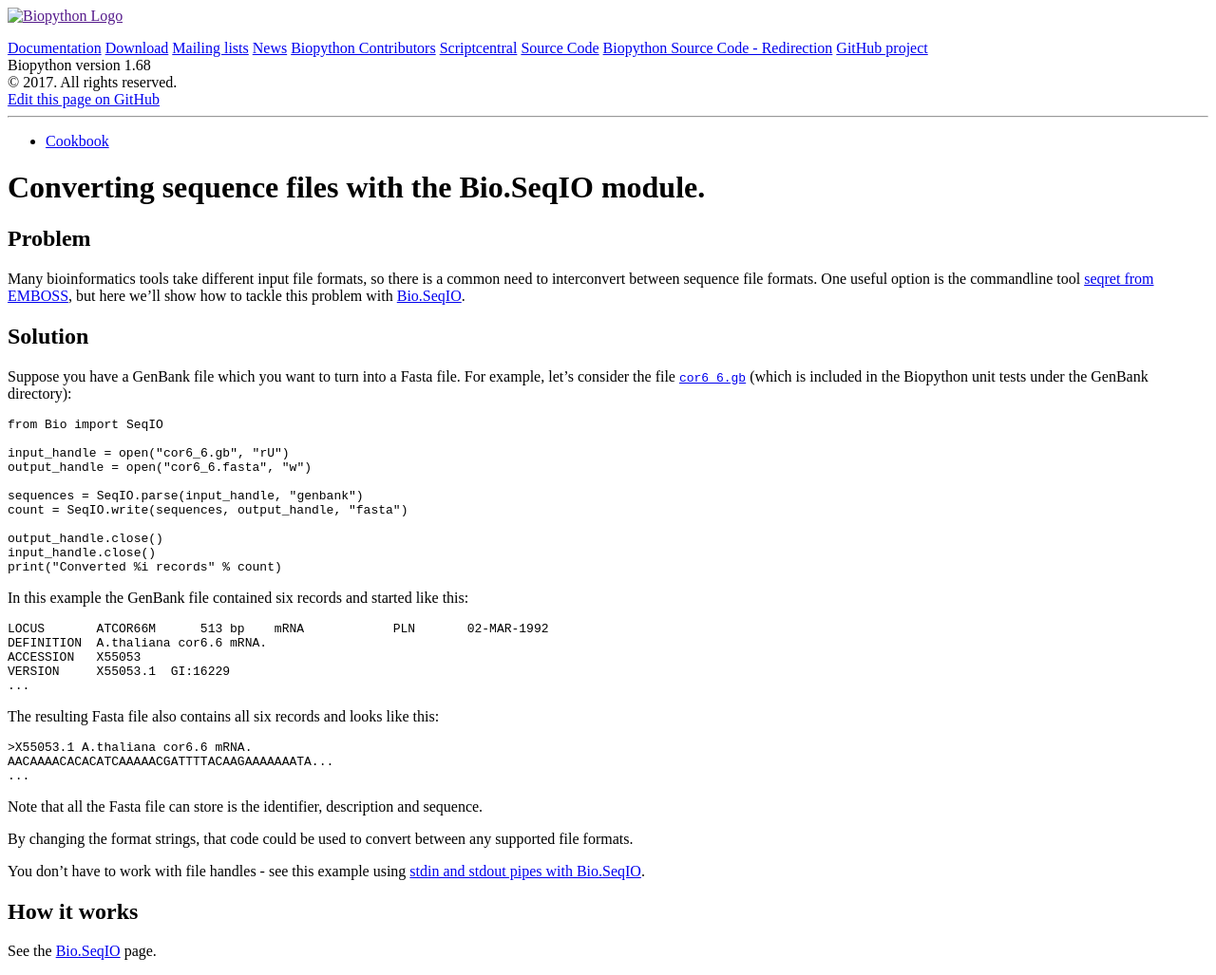
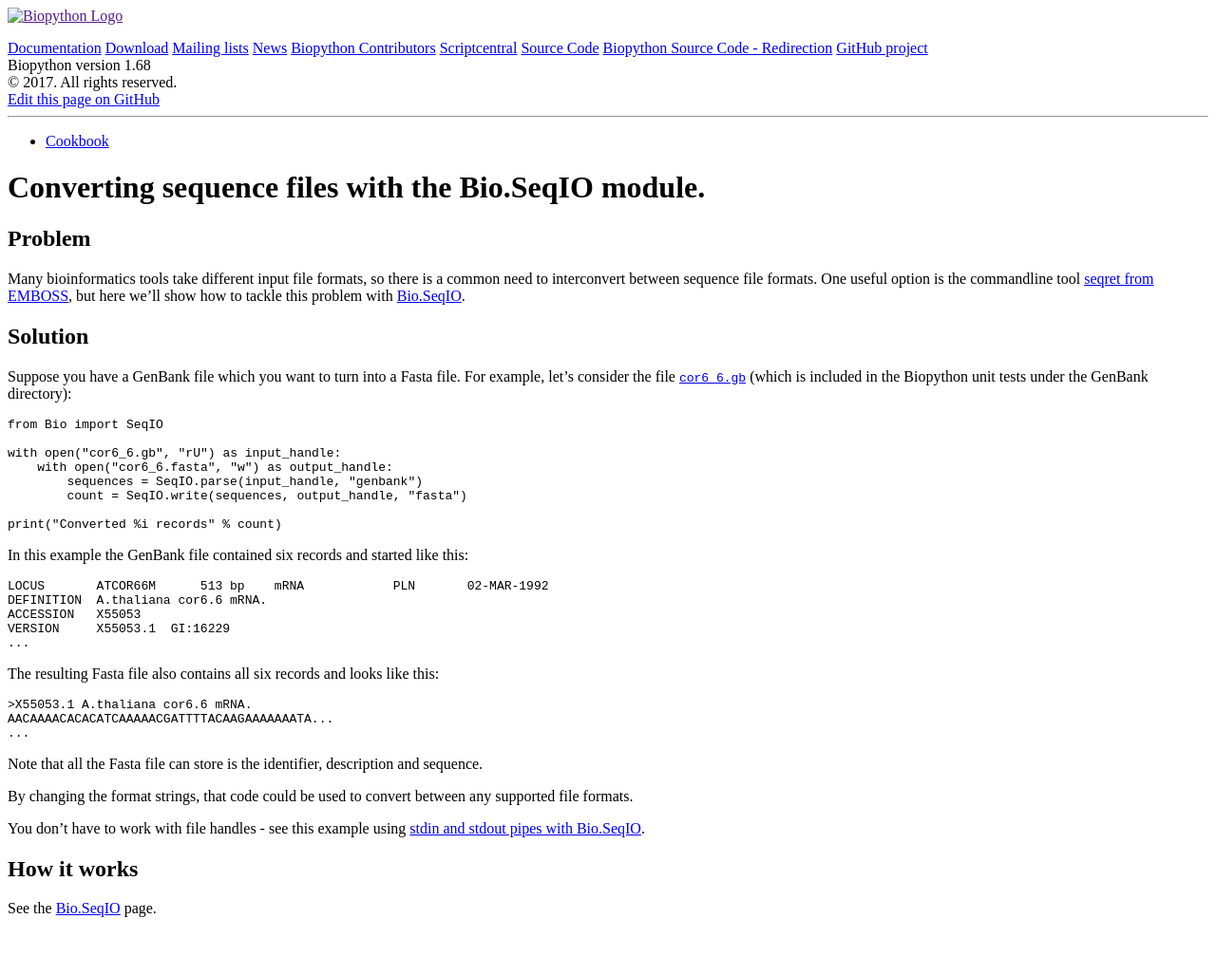
Before and after one commit to biopython/biopython.github.io, a Jekyll site: the page built from wiki/Converting_sequence_files.md, in a window 1280 px wide. Shown: the whole page at 95% size. Built offline with Jekyll 4.4.1, drawn with Linux system fonts in a browser that asks for light colours; after the commit the page ends 982 px from its top, so only the background shows below that.

Commit message:
Use context managers to close handles in examples.
Squashed commit of pull request #114

````diff
--- a/wiki/Converting_sequence_files.md
+++ b/wiki/Converting_sequence_files.md
@@ -28,14 +28,11 @@ directory):
 ``` python
 from Bio import SeqIO
 
-input_handle = open("cor6_6.gb", "rU")
-output_handle = open("cor6_6.fasta", "w")
+with open("cor6_6.gb", "rU") as input_handle:
+    with open("cor6_6.fasta", "w") as output_handle:
+        sequences = SeqIO.parse(input_handle, "genbank")
+        count = SeqIO.write(sequences, output_handle, "fasta")
 
-sequences = SeqIO.parse(input_handle, "genbank")
-count = SeqIO.write(sequences, output_handle, "fasta")
-
-output_handle.close()
-input_handle.close()
 print("Converted %i records" % count)
 ```
 
````
Also changed, not shown: wiki/Sequence_Cleaner.md (+3 -4 lines), wiki/Split_large_file.md (+4 -6 lines).
